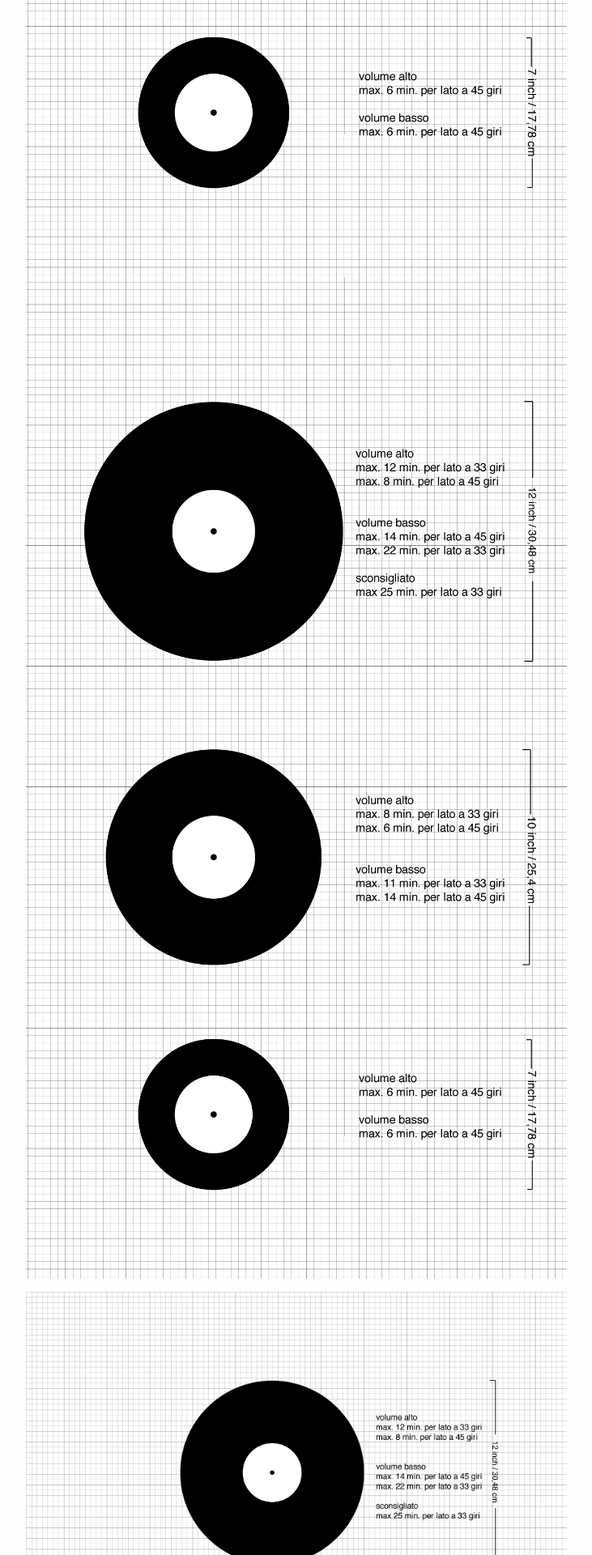
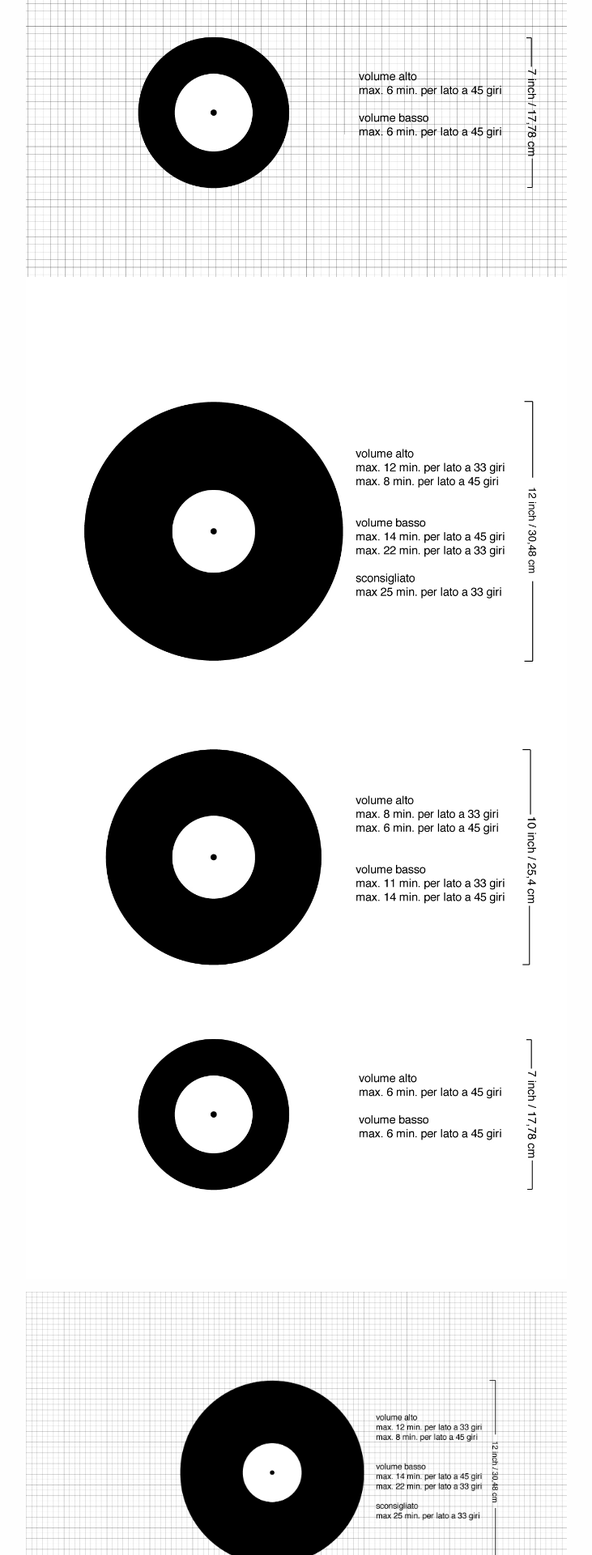
Before and after one commit to Vinilificio/Vinilificio.github.io, a Jekyll site: the page built from _pages/single-copy.md, in a window 1280 px wide. Shown: the part 1340-3260 px from the top of the page at 81% size, without its empty margins (274-1005 px from the left). Built offline with Jekyll 4.4.1, drawn with Linux system fonts in a browser that asks for light colours.

Commit message:
Update from Forestry.io - _pages/single-copy.md

```diff
--- a/_pages/single-copy.md
+++ b/_pages/single-copy.md
@@ -16,7 +16,8 @@ ___VINILE IN SINGOLA COPIA E DUBPLATE___
 Dal 2005 il Vinilificio riversa la tua musica in singola copia su vero disco di vinile a 33 rpm, 45 rpm, 78 rpm, in diversi formati, su vinilie nero, trasparente o picture disc. Qualità, alto volume, solco stabile e profondo stereo e mono.
 I vinili del Vinilificio sono particolarmente adatti per utilizzi gravosi come lo scratch o il backspin, ma anche per l’ascolto hi-fi e su jukebox. La qualità del suono e l’usura sono identici ai classici dischi di vinile che noi tutti conosciamo. I vinili sono disponibili nei formati 5”, 7”, 10”, 12”, diversi spessori (1 mm, 1,5 mm, 2 mm), nei colori nero, trasparente e picture disc.
 
-![]({{ site.baseurl }}/forestryio/images/infografic-vinili_griglia_web-5.jpg)![]({{ site.baseurl }}/forestryio/images/infografic-vinili_griglia_web-5.jpg)
+![]({{ site.baseurl }}/forestryio/images/infografic-vinili_griglia_web-5.jpg)
+![]({{ site.baseurl }}/forestryio/images/infografic-vinili_senza_web-5.jpg)
 
 ![]({{ site.baseurl }}/forestryio/images/infografic-vinili_griglia_web-4.jpg)
 ![]({{ site.baseurl }}/forestryio/images/infografic-vinili_senza_web-3.jpg)
```
Also changed, not shown: forestryio/images/infografic-vinili_senza_web-5.jpg (added).
